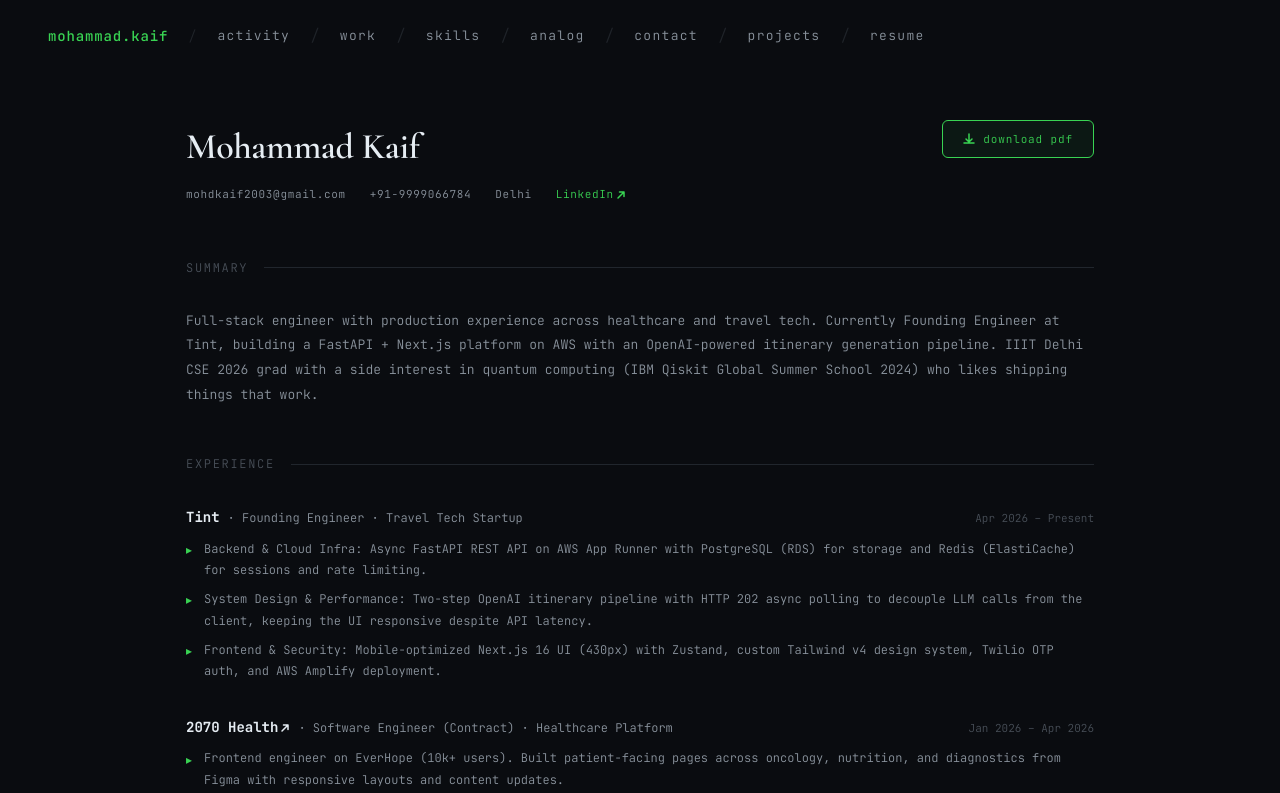
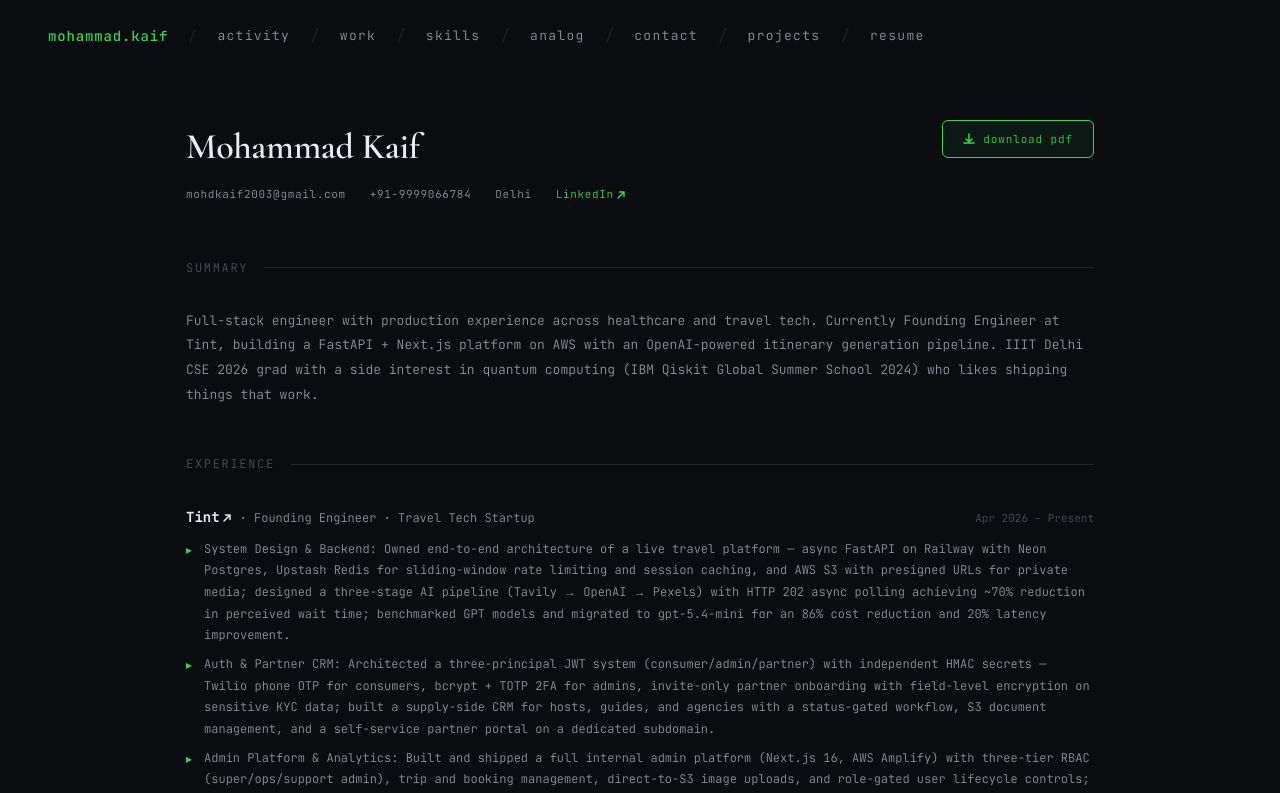
Before and after one commit to LordAizen1/new-portfolio, a Next.js app: page /resume in a window 1280 px wide. Shown: the top 793 px of the page. Built offline with nearby package versions, Linux system fonts and the light colour scheme.

Commit message:
feat(resume): update Tint bullets and add updated PDF
Rewrote Tint experience into three focused bullets (System Design & Backend, Auth & Partner CRM, Admin Platform & Analytics) with tintindia.com link; replaced resume PDF with latest version.

```diff
--- a/app/resume/page.tsx
+++ b/app/resume/page.tsx
@@ -32,11 +32,11 @@ const experience = [
     company: "Tint",
     role: "Founding Engineer · Travel Tech Startup",
     duration: "Apr 2026 – Present",
-    link: null,
+    link: "https://tintindia.com",
     bullets: [
-      "Backend & Cloud Infra: Async FastAPI REST API on AWS App Runner with PostgreSQL (RDS) for storage and Redis (ElastiCache) for sessions and rate limiting.",
-      "System Design & Performance: Two-step OpenAI itinerary pipeline with HTTP 202 async polling to decouple LLM calls from the client, keeping the UI responsive despite API latency.",
-      "Frontend & Security: Mobile-optimized Next.js 16 UI (430px) with Zustand, custom Tailwind v4 design system, Twilio OTP auth, and AWS Amplify deployment.",
+      "System Design & Backend: Owned end-to-end architecture of a live travel platform — async FastAPI on Railway with Neon Postgres, Upstash Redis for sliding-window rate limiting and session caching, and AWS S3 with presigned URLs for private media; designed a three-stage AI pipeline (Tavily → OpenAI → Pexels) with HTTP 202 async polling achieving ~70% reduction in perceived wait time; benchmarked GPT models and migrated to gpt-5.4-mini for an 86% cost reduction and 20% latency improvement.",
+      "Auth & Partner CRM: Architected a three-principal JWT system (consumer/admin/partner) with independent HMAC secrets — Twilio phone OTP for consumers, bcrypt + TOTP 2FA for admins, invite-only partner onboarding with field-level encryption on sensitive KYC data; built a supply-side CRM for hosts, guides, and agencies with a status-gated workflow, S3 document management, and a self-service partner portal on a dedicated subdomain.",
+      "Admin Platform & Analytics: Built and shipped a full internal admin platform (Next.js 16, AWS Amplify) with three-tier RBAC (super/ops/support admin), trip and booking management, direct-to-S3 image uploads, and role-gated user lifecycle controls; implemented live analytics using SQLAlchemy date_trunc time-series aggregation surfaced as sparkline charts, resolved a subtle ORM bind-parameter collision in GROUP BY expressions, and shipped with zero-downtime deploys via GitHub Actions CI/CD.",
     ],
   },
   {
```
Also changed, not shown: 1 other file (tests, documents, lock files or other folders).
